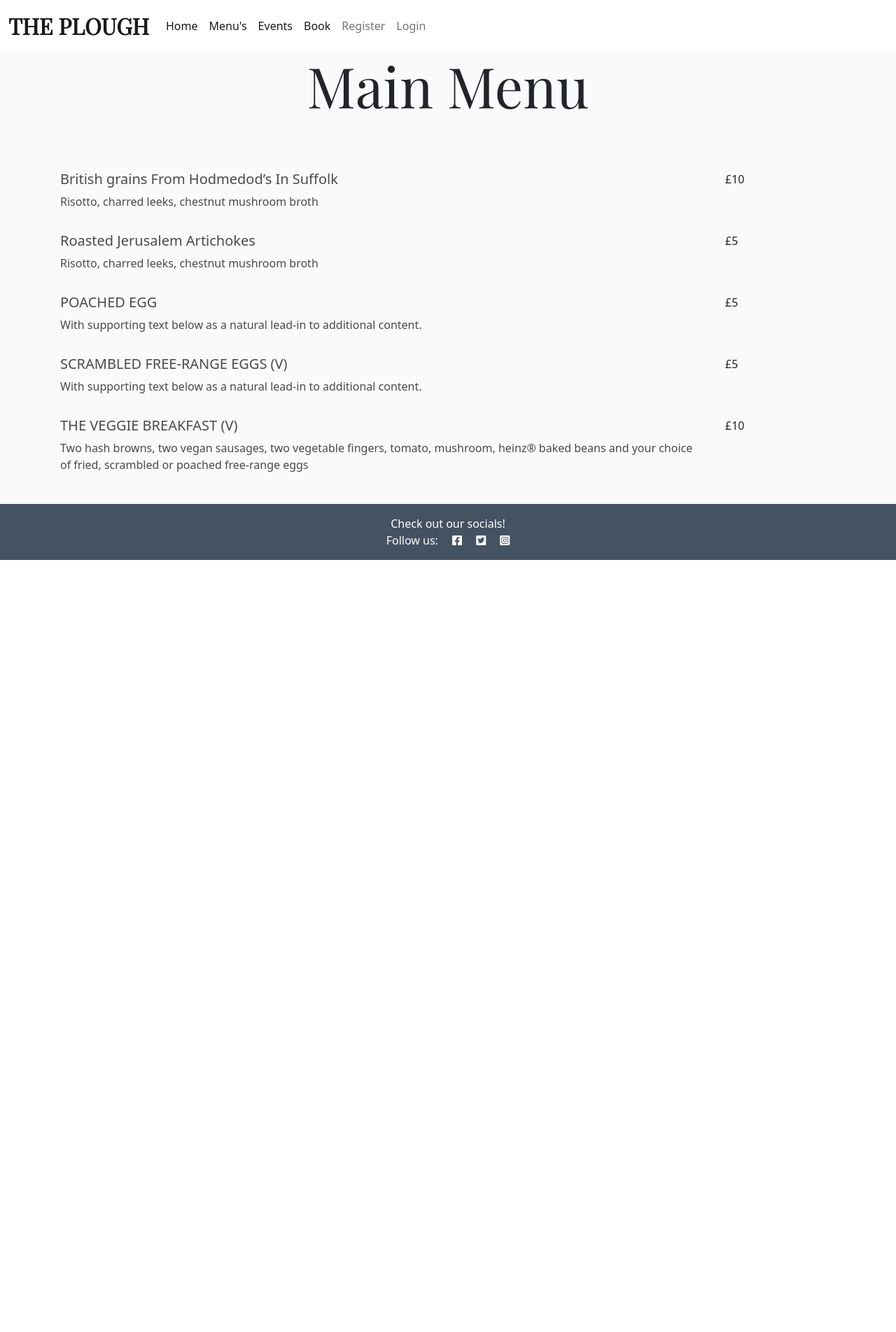
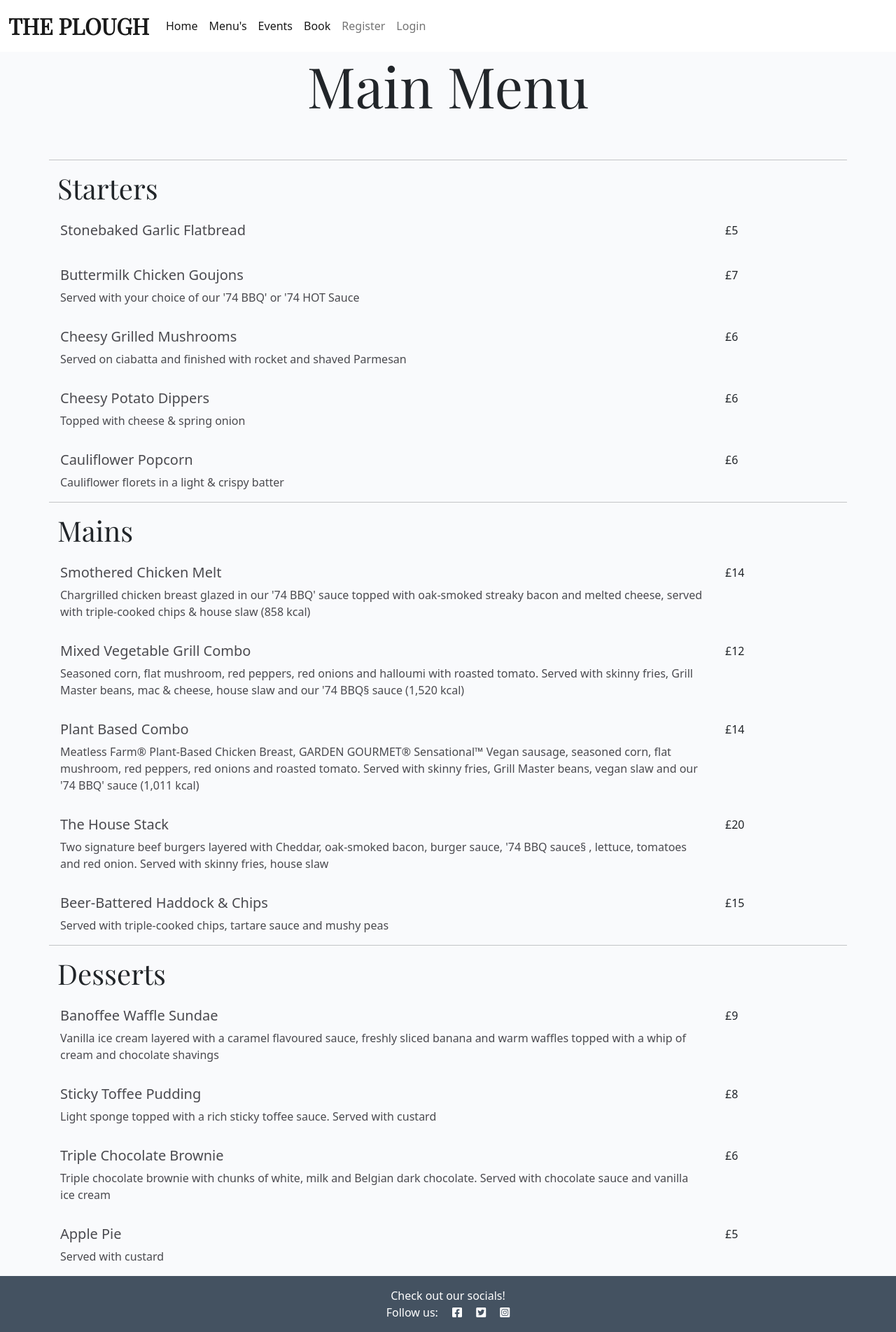
Before and after one commit to jamiebradford123/The-Plough-Booking, a Django app: page /main in a window 1280 px wide. Shown: the whole page at 70% size. Before the commit the page ends 800 px from the top, so only its background shows below. Run offline with Django 3.2, Linux system fonts and the light colour scheme.

Commit message:
add main menu

```diff
--- a/templates/main.html
+++ b/templates/main.html
@@ -5,42 +5,146 @@
 <div class="container">
     <div class="row">
         <h1 class="display-1 d-flex justify-content-center">Main Menu</h1>
-
+        <!-- starters -->
+        <hr>
+        <h3 class="display-1 d-flex display-6">Starters</h3>
           <div class="card-body col-10">
-            <h5 class="card-title">British grains From Hodmedod’s In Suffolk</h5>
-            <p class="card-text">Risotto, charred leeks, chestnut mushroom broth</p>
-          </div>
-          <div class="col-2 price">
-            £10
-          </div>
-          <div class="card-body col-10">
-            <h5 class="card-title">Roasted Jerusalem Artichokes</h5>
-            <p class="card-text">Risotto, charred leeks, chestnut mushroom broth</p>
+            <h5 class="card-title">Stonebaked Garlic Flatbread</h5>
           </div>
           <div class="col-2 price">
             £5
           </div>
           <div class="card-body col-10">
-            <h5 class="card-title">POACHED EGG</h5>
-            <p class="card-text">With supporting text below as a natural lead-in to additional content.</p>
+            <h5 class="card-title">Buttermilk Chicken Goujons</h5>
+            <p class="card-text">Served with your choice of our '74 BBQ'
+                 or '74 HOT Sauce</p>
+          </div>
+          <div class="col-2 price">
+            £7
+          </div>
+          <div class="card-body col-10">
+            <h5 class="card-title">Cheesy Grilled Mushrooms</h5>
+            <p class="card-text">Served on ciabatta and finished with
+                rocket and shaved Parmesan</p>
+          </div>
+          <div class="col-2 price">
+            £6
+          </div>
+          <div class="card-body col-10">
+            <h5 class="card-title">Cheesy Potato Dippers</h5>
+            <p class="card-text">Topped with cheese & spring onion</p>
+          </div>
+          <div class="col-2 price">
+            £6
+          </div>
+          <div class="card-body col-10">
+            <h5 class="card-title">Cauliflower Popcorn</h5>
+            <p class="card-text">Cauliflower florets in a light & crispy
+                batter</p>
+          </div>
+          <div class="col-2 price">
+            £6
+          </div>
+          <!-- Main's -->
+          <hr>
+          <h3 class="display-1 d-flex display-6">Mains</h3>
+
+          <div class="card-body col-10">
+            <h5 class="card-title">Smothered Chicken Melt</h5>
+            <p class="card-text">Chargrilled chicken breast glazed in our
+                '74 BBQ' sauce topped with oak-smoked
+                streaky bacon and melted cheese, served
+                with triple-cooked chips & house slaw
+                (858 kcal)</p>
+          </div>
+          <div class="col-2 price">
+            £14
+          </div>
+          <div class="card-body col-10">
+            <h5 class="card-title">Mixed Vegetable Grill Combo</h5>
+            <p class="card-text">Seasoned corn, flat mushroom, red peppers,
+                red onions and halloumi with roasted
+                tomato. Served with skinny fries, Grill Master
+                beans, mac & cheese, house slaw and our
+                '74 BBQ§
+                 sauce (1,520 kcal)</p>
+          </div>
+          <div class="col-2 price">
+            £12
+          </div>
+          <div class="card-body col-10">
+            <h5 class="card-title">Plant Based Combo</h5>
+            <p class="card-text">Meatless Farm® Plant-Based Chicken Breast,
+                GARDEN GOURMET® Sensational™ Vegan
+                sausage, seasoned corn, flat mushroom, red
+                peppers, red onions and roasted tomato.
+                Served with skinny fries, Grill Master beans,
+                vegan slaw and our '74 BBQ'
+                 sauce (1,011 kcal)</p>
+          </div>
+          <div class="col-2 price">
+            £14
+          </div>
+          <div class="card-body col-10">
+            <h5 class="card-title">The House Stack</h5>
+            <p class="card-text">Two signature beef burgers layered with
+                Cheddar, oak-smoked bacon, burger sauce,
+                '74 BBQ sauce§
+                , lettuce, tomatoes and red
+                onion. Served with skinny fries, house slaw </p>
+          </div>
+          <div class="col-2 price">
+            £20
+          </div>
+          <div class="card-body col-10">
+            <h5 class="card-title">Beer-Battered Haddock & Chips</h5>
+            <p class="card-text">Served with triple-cooked chips, tartare
+                sauce and mushy peas  </p>
+          </div>
+          <div class="col-2 price">
+            £15
+          </div>
+<!-- Desserts -->
+          <hr>
+          <h3 class="display-1 d-flex display-6">Desserts</h3>
+
+          <div class="card-body col-10">
+            <h5 class="card-title">Banoffee Waffle Sundae</h5>
+            <p class="card-text">Vanilla ice cream layered with a
+                caramel flavoured sauce, freshly
+                sliced banana and warm waffles
+                topped with a whip of cream and
+                chocolate shavings</p>
+          </div>
+          <div class="col-2 price">
+            £9
+          </div>
+          <div class="card-body col-10">
+            <h5 class="card-title">Sticky Toffee Pudding</h5>
+            <p class="card-text">Light sponge topped with a
+                rich sticky toffee sauce. Served
+                with custard</p>
+          </div>
+          <div class="col-2 price">
+            £8
+          </div>
+          <div class="card-body col-10">
+            <h5 class="card-title">Triple Chocolate Brownie</h5>
+            <p class="card-text">Triple chocolate brownie with
+                chunks of white, milk and Belgian
+                dark chocolate. Served with
+                chocolate sauce and vanilla ice
+                cream </p>
+          </div>
+          <div class="col-2 price">
+            £6
+          </div>
+          <div class="card-body col-10">
+            <h5 class="card-title">Apple Pie</h5>
+            <p class="card-text">Served with custard</p>
           </div>
           <div class="col-2 price">
             £5
-          </div>
-          <div class="card-body col-10">
-            <h5 class="card-title">SCRAMBLED FREE-RANGE EGGS (V)</h5>
-            <p class="card-text">With supporting text below as a natural lead-in to additional content.</p>
-          </div>
-          <div class="col-2 price">
-            £5
-          </div>
-          <div class="card-body col-10">
-            <h5 class="card-title">THE VEGGIE BREAKFAST (V)</h5>
-            <p class="card-text">Two hash browns, two vegan sausages, two vegetable fingers, tomato, mushroom, heinz® baked beans and your
-                choice of fried, scrambled or poached free-range eggs</p>
-          </div>
-          <div class="col-2 price">
-            £10
           </div>
     </div>
 </div>
```
